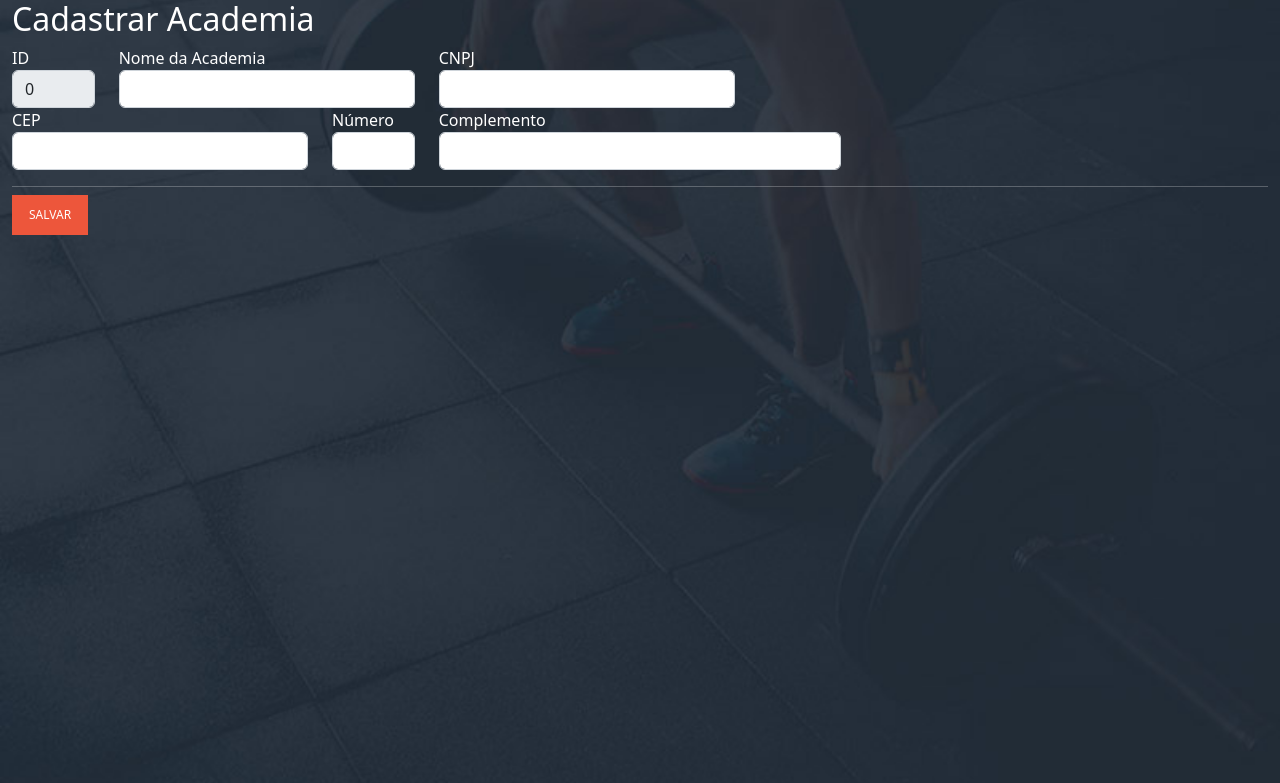
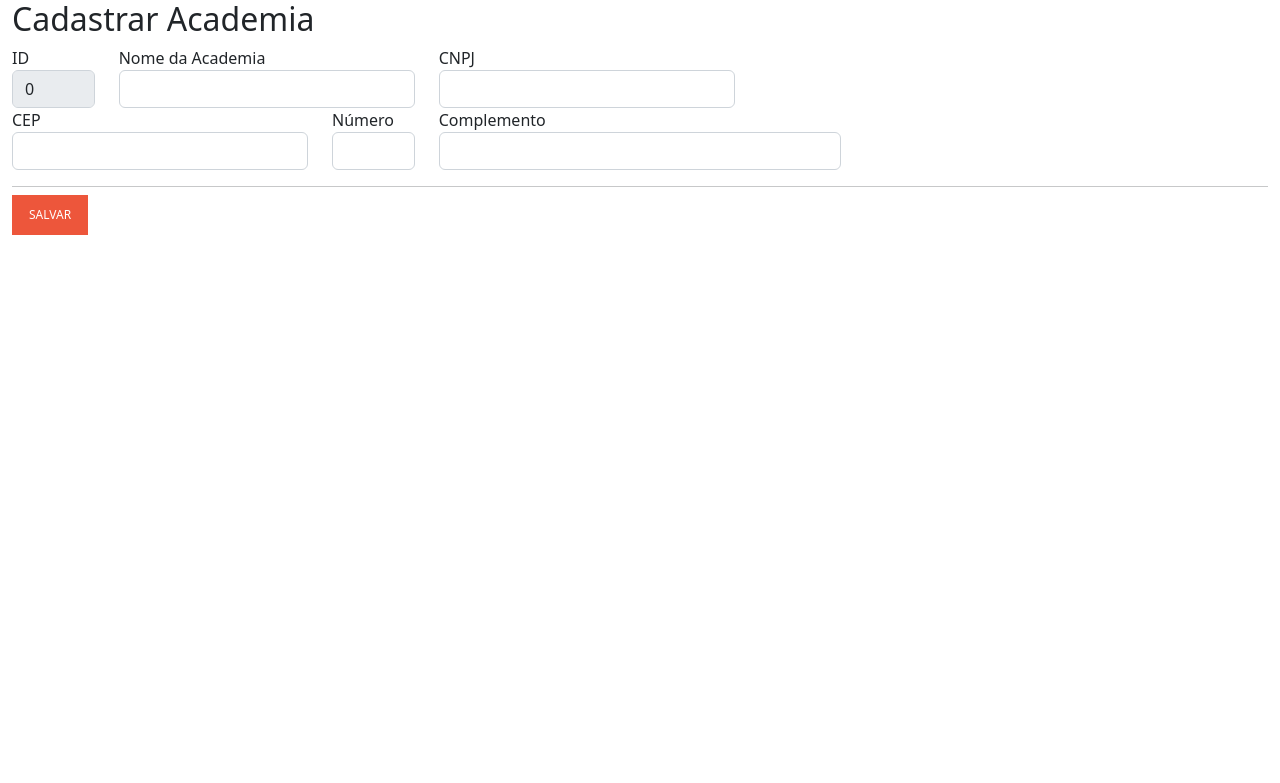
Before and after one commit to PedroCarvalhoB/QuickFit, a PHP site: page /content/gerente/crud/fadd_acad.php in a window 1280 px wide. Shown: the top 783 px of the page. Run offline with PHP 8.4, Linux system fonts and the light colour scheme.

Commit message:
Add files via upload

```diff
--- a/assets/css/cadastros.css
+++ b/assets/css/cadastros.css
@@ -1,13 +1,4 @@
 @import url("https://fonts.googleapis.com/css?family=Poppins:100,100i,200,200i,300,300i,400,400i,500,500i,600,600i,700,700i,800,800i,900,900i");
-
-body {
-    background-image: url(/assets/images/contact-bg.jpg);
-    background-attachment: fixed;
-    background-repeat: no-repeat;
-    background-position: center;
-    background-size: cover;
-    color: white;
-}
 
 .titulo {
     margin-top: 15px;
```
